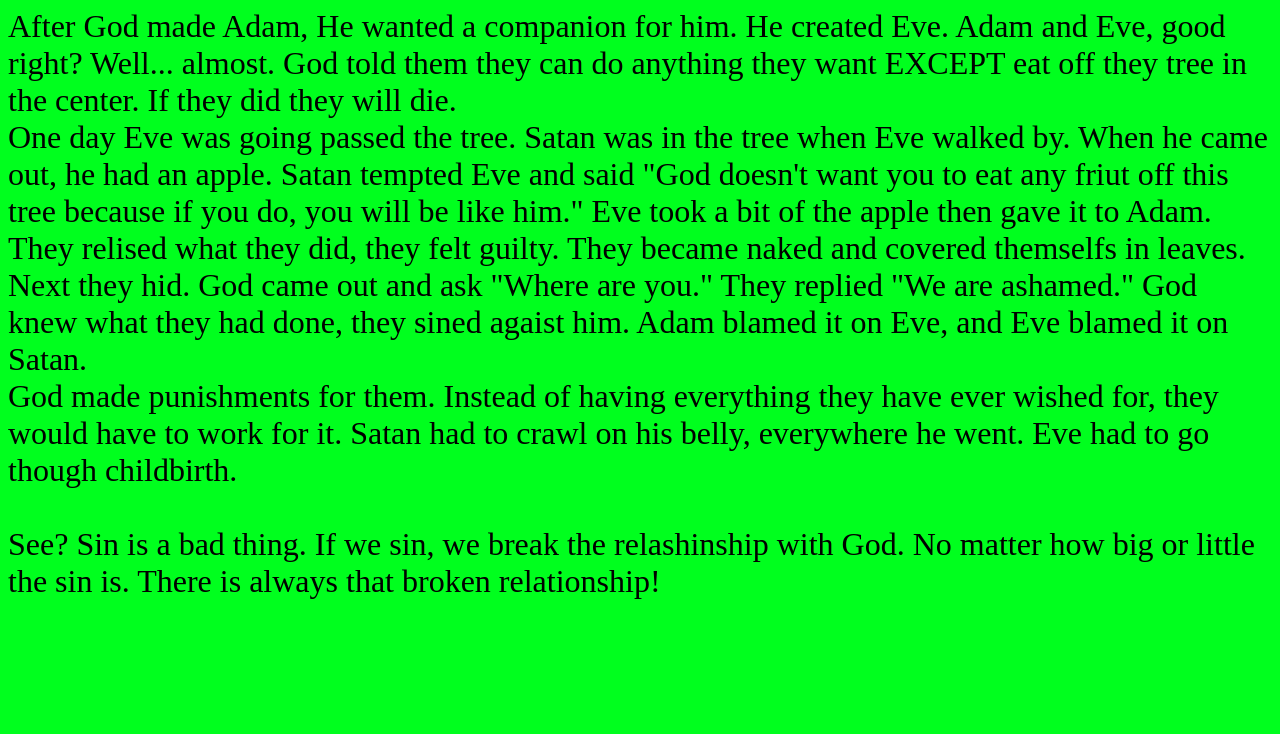
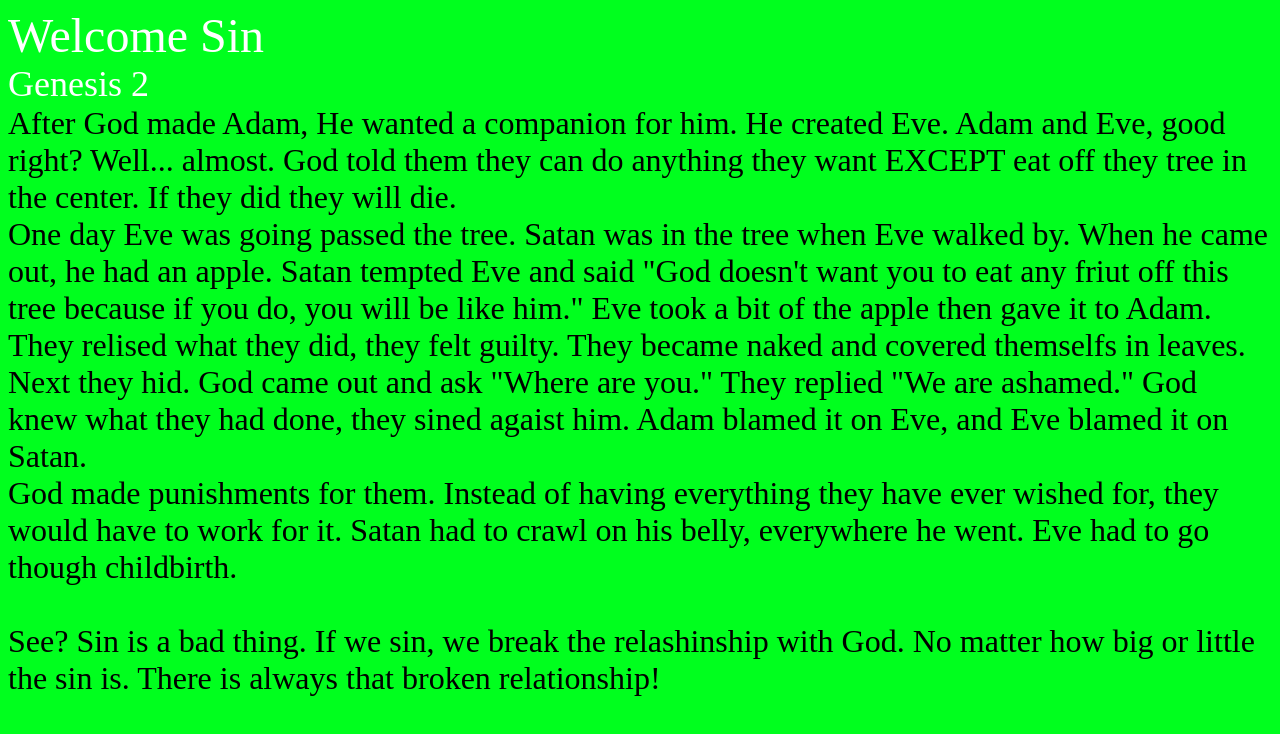
Before and after one commit to JesusProperty2004/JesusProperty2004.github.io, a plain HTML site: page biblestories/welcomesin.html/index.html in a window 1280 px wide. Drawn offline with Linux system fonts and the light colour scheme.

Commit message:
Update index.html

```diff
--- a/biblestories/welcomesin.html/index.html
+++ b/biblestories/welcomesin.html/index.html
@@ -13,6 +13,8 @@
   </head>
 
   <body>
+    <span style="font-size: 48;color: white">Welcome Sin</span><br>
+    <span style="font-size: 36; color: white">Genesis 2</span><br>
     After God made Adam, He wanted a companion for him. He created Eve. Adam and Eve, good right? Well...
     almost. God told them they can do anything they want EXCEPT eat off they tree in the center. If they
     did they will die.<br>
```
